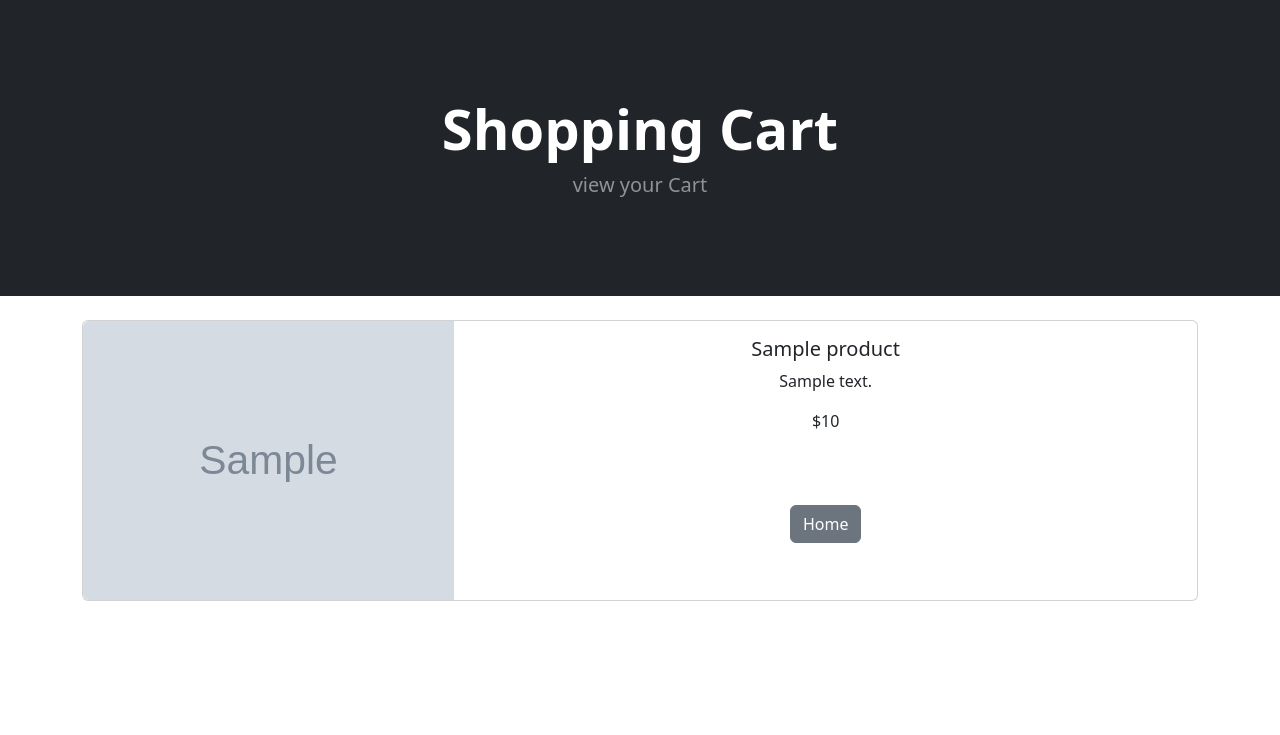
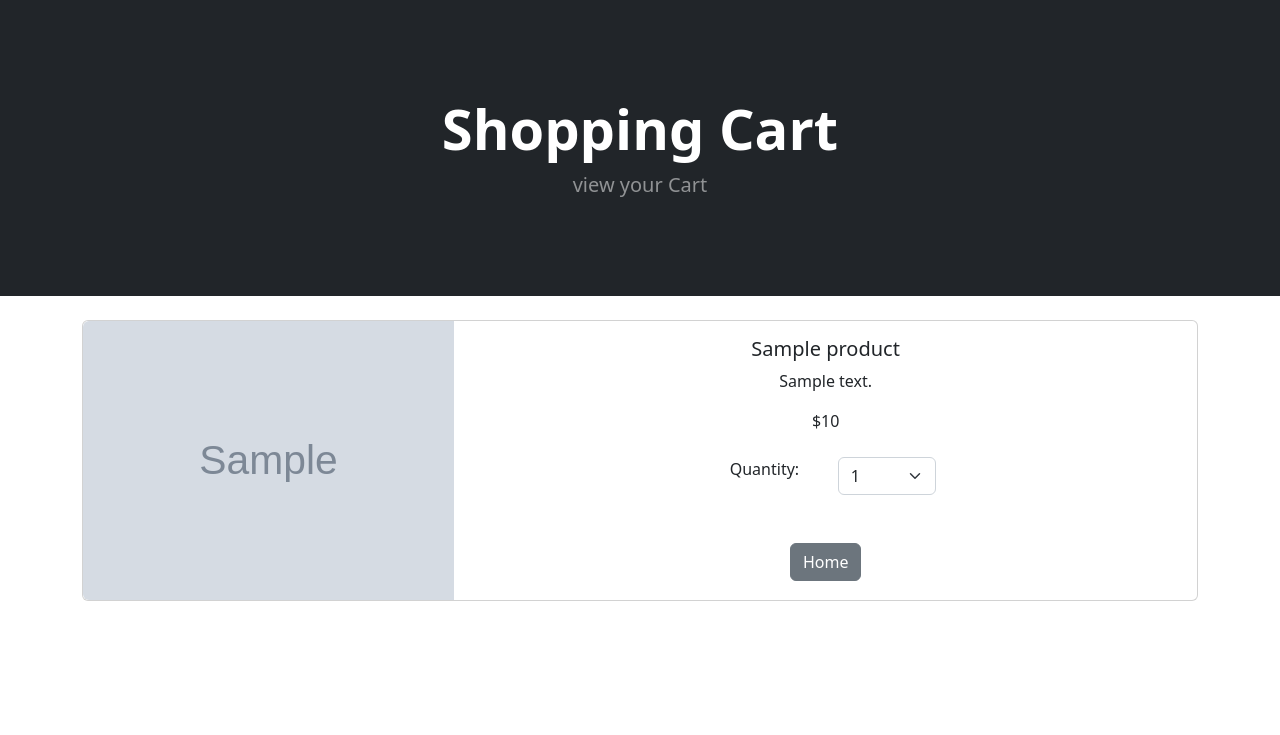
Before and after one commit to Eamateli/E-commerce-Website, a Django app: template ecom/cart/templates/cart_summary.html in a window 1280 px wide. Shown: the part 57-792 px from the top of the page. Run offline with Django 5.2, Linux system fonts and the light colour scheme; the template is opened without the code that fills it: most values are stand-ins (such as "Sample title", 1, 10 or a date in 2020); grey boxes marked "Sample" are stand-in pictures; some libraries are stand-ins or nearby versions.

Commit message:
Adding quantity

```diff
--- a/ecom/cart/templates/cart_summary.html
+++ b/ecom/cart/templates/cart_summary.html
@@ -42,7 +42,22 @@
 
                       {% endif %}
 
-                   <br><br><br><br>
+                   <br><br>
+                   <div class="row justify-content-center">
+                    <div class="col-md-2">
+                      Quantity:
+                    </div>
+                    <div class="col-md-2">
+                      <select class="form-select"  id="qty_cart">
+                        <option value="1">1</option>
+                        <option value="2">2</option>
+                        <option value="3">3</option>
+                        <option value="3">4</option>
+                        <option value="3">5</option>
+                      </select>
+                    </div>
+                   </div>
+                   <br><br>
 
                       <a href="{% url 'home' %}" class="btn btn-secondary">Home</a>
 
```
